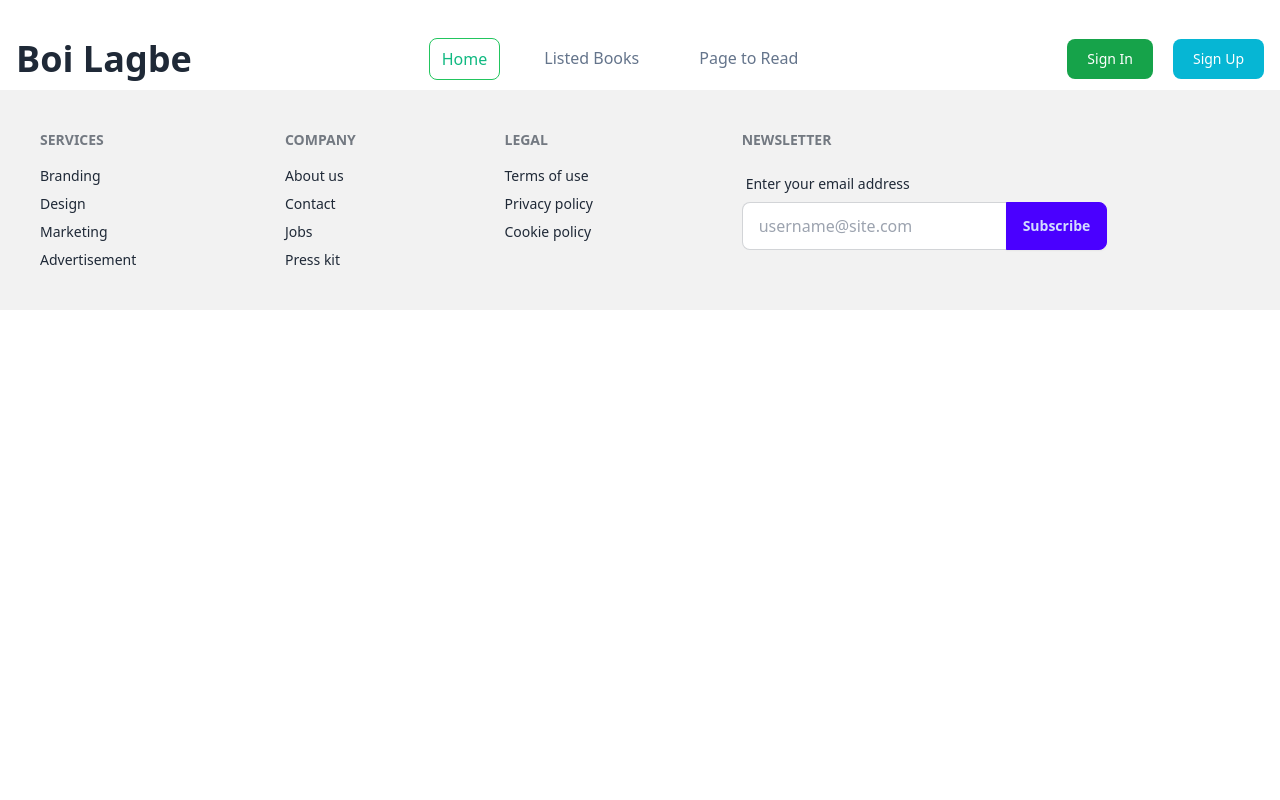
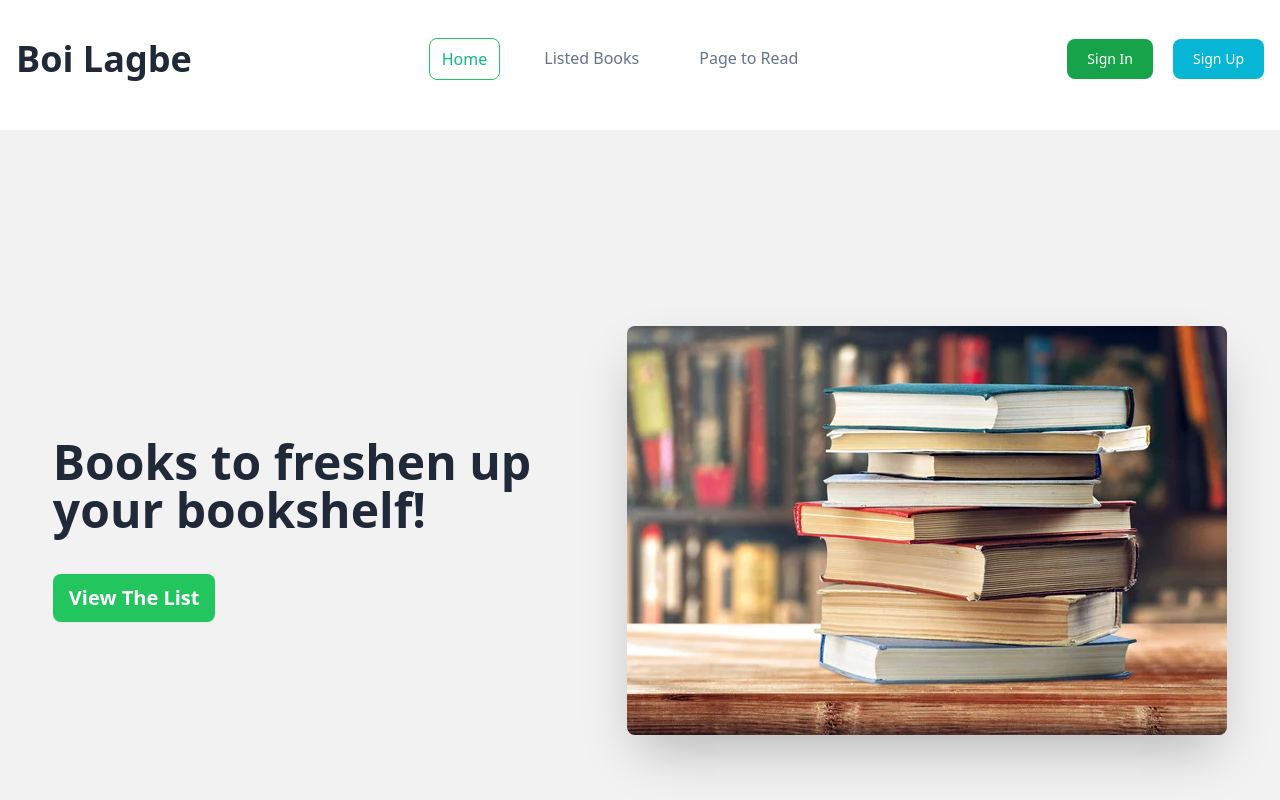
Before and after one commit to Torabarnob203311003/Boi-Lagbe, a React (Vite) app: page / in a window 1280 px wide. Shown: the top 800 px of the page. Built offline with nearby package versions, Linux system fonts and the light colour scheme.

Commit message:
banner added

```diff
--- /dev/null
+++ b/src/Components/Layout/Banner/Banner.jsx
@@ -0,0 +1,28 @@
+import React from 'react';
+
+function Banner() {
+    return (
+        <div>
+            <div className="hero bg-base-200 mb-10 mt-10 min-w-screen max-w-[1770px] mx-auto min-h-[600px] lg:min-h-[800px]">
+                {/* Increased min-h for larger height */}
+                <div className="hero-content flex-col lg:flex-row-reverse">
+                    <img
+                        src="/src/assets/books.jpg"
+                        alt="books"
+                        className="  rounded-lg shadow-2xl  lg:ml-20"
+                    />
+                    <div className='lg:space-y-10'>
+                        <h1 className="lg:text-5xl text-2xl font-bold">
+                            Books to freshen up <br /> your bookshelf!
+                        </h1>
+
+                        <button className="btn btn-primary
+                        text-xl font-bold bg-green-500 border-none text-white mt-7 lg:mt-5">View The List</button>
+                    </div>
+                </div>
+            </div>
+        </div>
+    );
+}
+
+export default Banner;
--- /dev/null
+++ b/src/Components/Layout/DashBoard/DashBoard.jsx
@@ -0,0 +1,9 @@
+import React from 'react'
+
+function DashBoard() {
+  return (
+    <div> thi is my dashboard</div>
+  )
+}
+
+export default DashBoard
--- /dev/null
+++ b/src/Components/Layout/Home/Home.jsx
@@ -0,0 +1,18 @@
+import React from 'react'
+import Banner from '../Banner/Banner'
+
+function Home() {
+  return (
+    <div>
+
+       <Banner/>
+
+
+
+
+
+    </div>
+  )
+}
+
+export default Home
--- a/src/Components/Layout/Navbar/Navbar.jsx
+++ b/src/Components/Layout/Navbar/Navbar.jsx
@@ -1,4 +1,5 @@
 import React from 'react'
+import { NavLink } from 'react-router-dom'
 
 function Navbar() {
   return (
@@ -37,9 +38,9 @@ function Navbar() {
               <div class="items-center justify-between w-full lg:flex lg:w-auto lg:order-1" id="mobile-menu-2">
                   <ul class="flex flex-col mt-4 font-medium lg:flex-row lg:space-x-8 lg:mt-0">
                       <li>
-                          <a href="#"
-                              class="block py-2 pl-3 pr-4 text-gray-400 bg-green-700  lg:bg-transparent lg:text-emerald-500 border border-green-500 rounded-lg p-4 lg:px-3 dark:text-white"
-                              aria-current="page">Home</a>
+                          <NavLink  to="/"
+                              className="block py-2 pl-3 pr-4 text-gray-400 bg-green-700  lg:bg-transparent lg:text-emerald-500 border border-green-500 rounded-lg p-4 lg:px-3 dark:text-white"
+                              aria-current="page">Home</NavLink>
                       </li>
                       <li>
                           <a href="#"
--- a/src/Components/Layout/Root/Root.jsx
+++ b/src/Components/Layout/Root/Root.jsx
@@ -5,7 +5,8 @@ import Navbar from '../Navbar/Navbar'
 
 function Root() {
   return (
-    <div>   <Navbar/>
+      <div className='max-w-[1970px]
+       mx-auto'>   <Navbar/>
             <Outlet/>
             <Footer/>
     </div>
--- a/src/main.jsx
+++ b/src/main.jsx
@@ -5,12 +5,29 @@ import './index.css';
 import { createBrowserRouter, RouterProvider } from "react-router-dom";
 import Root from './Components/Layout/Root/Root';
 import ErrorPage from './Components/Layout/ErrorPage/ErrorPage';
+import Home from './Components/Layout/Home/Home';
+import DashBoard from './Components/Layout/DashBoard/DashBoard';
 
 const router = createBrowserRouter([
   {
     path: "/",
     element: <Root/>,
-    errorElement: <ErrorPage/>
+    errorElement: <ErrorPage/>,
+    children : [
+
+      {
+
+        path: '/',
+        element: <Home/>
+
+      },
+      {
+
+        path: 'dashboard',
+        element: <DashBoard/>
+
+      },
+    ]
   }
 ]);
 
```
Also changed, not shown: src/assets/books.jpg (added).
